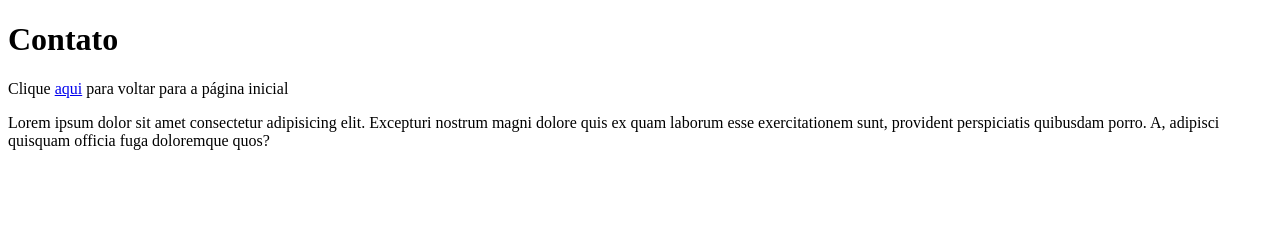
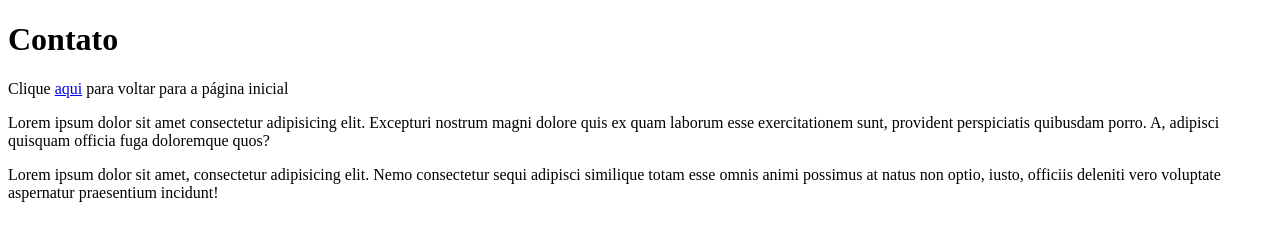
Before and after one commit to EnzoChris/git-branches, a plain HTML site: page contato.html in a window 1280 px wide. Drawn offline with Linux system fonts and the light colour scheme.

Commit message:
pargrafo adicionado

```diff
--- a/contato.html
+++ b/contato.html
@@ -13,5 +13,8 @@
     <section>
         Lorem ipsum dolor sit amet consectetur adipisicing elit. Excepturi nostrum magni dolore quis ex quam laborum esse exercitationem sunt, provident perspiciatis quibusdam porro. A, adipisci quisquam officia fuga doloremque quos?
     </section>
+    <p>
+        Lorem ipsum dolor sit amet, consectetur adipisicing elit. Nemo consectetur sequi adipisci similique totam esse omnis animi possimus at natus non optio, iusto, officiis deleniti vero voluptate aspernatur praesentium incidunt!
+    </p>
 </body>
 </html>
```
